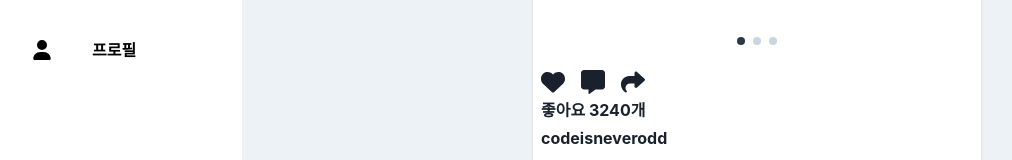
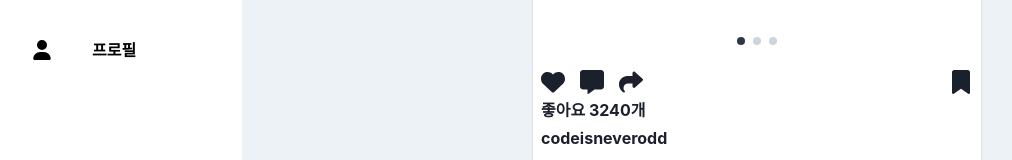
Before and after one commit to DevTraces/FrontEnd, a Next.js app: page /feed in a window 1280 px wide. Shown: the part 610-770 px from the top of the page, without its empty margins (8-1020 px from the left). Built offline with nearby package versions, Linux system fonts and the light colour scheme.

Commit message:
feat: add bookmark icon

```diff
--- a/src/components/PostCard/components/Content/index.tsx
+++ b/src/components/PostCard/components/Content/index.tsx
@@ -1,5 +1,10 @@
 import { Button, Flex, HStack, Icon, Text } from "@chakra-ui/react";
-import { faHeart, faMessage, faShare } from "@fortawesome/free-solid-svg-icons";
+import {
+  faBookmark,
+  faHeart,
+  faMessage,
+  faShare
+} from "@fortawesome/free-solid-svg-icons";
 import { FontAwesomeIcon } from "@fortawesome/react-fontawesome";
 import Link from "next/link";
 import { useEffect, useState } from "react";
@@ -28,10 +33,13 @@ export default function Content({
 
   return (
     <Flex direction="column" bg="white" w="100%" gap="4px">
-      <Flex gap={4}>
-        <Icon as={FontAwesomeIcon} icon={faHeart} boxSize={6} />
-        <Icon as={FontAwesomeIcon} icon={faMessage} boxSize={6} />
-        <Icon as={FontAwesomeIcon} icon={faShare} boxSize={6} />
+      <Flex gap={4} justifyContent="space-between">
+        <HStack spacing="15px">
+          <Icon as={FontAwesomeIcon} icon={faHeart} boxSize={6} />
+          <Icon as={FontAwesomeIcon} icon={faMessage} boxSize={6} />
+          <Icon as={FontAwesomeIcon} icon={faShare} boxSize={6} />
+        </HStack>
+        <Icon as={FontAwesomeIcon} icon={faBookmark} boxSize={6} />
       </Flex>
       <Text fontWeight="bold">좋아요 {like}개</Text>
       <Flex direction="column" gap="10px">
```
